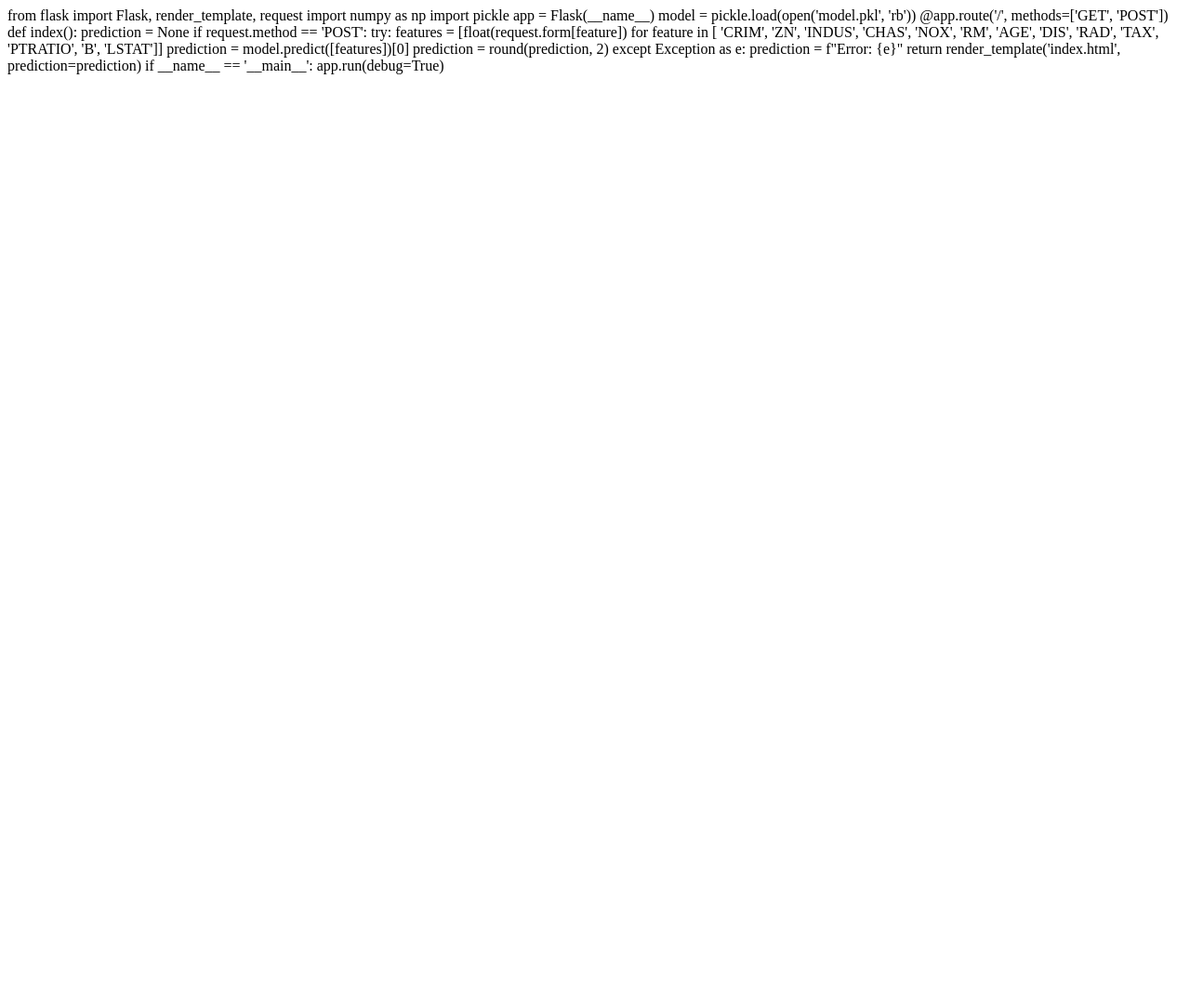
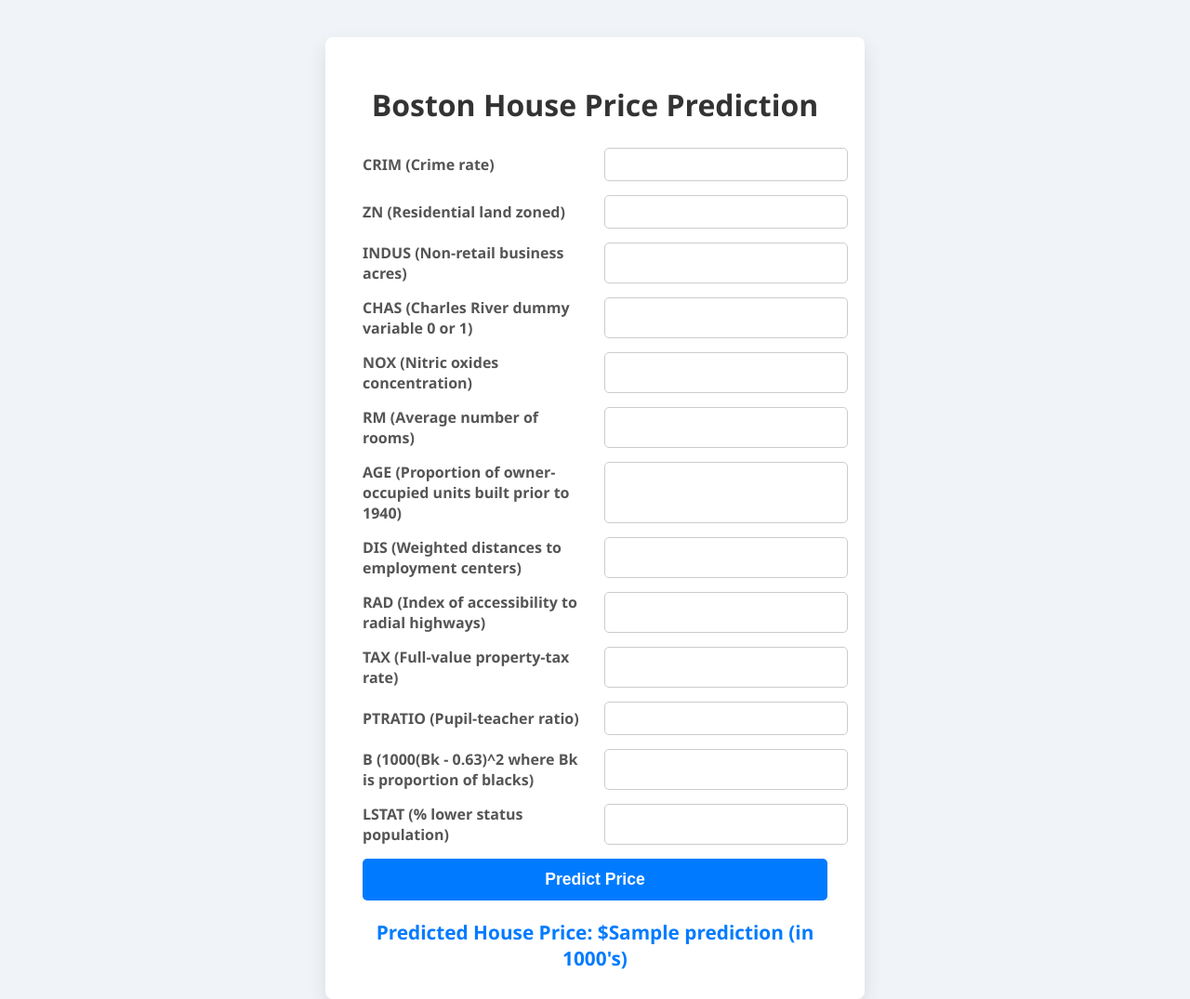
Before and after one commit to SriLasyaD/Bootcamp, a Python web app: template templates/index.html in a window 1280 px wide. Shown: the whole page at 93% size. Before the commit the page ends 80 px from the top, so only its background shows below. Run offline with Jinja, Linux system fonts and the light colour scheme; the template is opened without the code that fills it: most values are stand-ins (such as "Sample title", 1, 10 or a date in 2020).

Commit message:
Update index.html

```diff
--- a/templates/index.html
+++ b/templates/index.html
@@ -1,24 +1,133 @@
-from flask import Flask, render_template, request
-import numpy as np
-import pickle
+<!DOCTYPE html>
+<html lang="en">
+<head>
+    <meta charset="UTF-8" />
+    <meta name="viewport" content="width=device-width, initial-scale=1" />
+    <title>Boston House Price Prediction</title>
+    <style>
+        body {
+            font-family: 'Segoe UI', Tahoma, Geneva, Verdana, sans-serif;
+            background: #f0f4f8;
+            margin: 0;
+            padding: 0;
+            display: flex;
+            justify-content: center;
+            align-items: flex-start;
+            min-height: 100vh;
+        }
+        .container {
+            background: white;
+            margin-top: 40px;
+            padding: 30px 40px;
+            border-radius: 8px;
+            box-shadow: 0 8px 20px rgba(0,0,0,0.1);
+            max-width: 500px;
+            width: 100%;
+        }
+        h1 {
+            text-align: center;
+            color: #333;
+            margin-bottom: 25px;
+        }
+        form {
+            display: grid;
+            grid-template-columns: 1fr 1fr;
+            gap: 15px 20px;
+        }
+        label {
+            font-weight: 600;
+            color: #555;
+            align-self: center;
+        }
+        input[type="text"], input[type="number"] {
+            padding: 8px 10px;
+            border: 1px solid #ccc;
+            border-radius: 5px;
+            font-size: 1em;
+            width: 100%;
+        }
+        button {
+            grid-column: span 2;
+            padding: 12px;
+            background-color: #007bff;
+            border: none;
+            color: white;
+            font-weight: 700;
+            font-size: 1.1em;
+            border-radius: 5px;
+            cursor: pointer;
+            transition: background-color 0.3s ease;
+        }
+        button:hover {
+            background-color: #0056b3;
+        }
+        .result {
+            margin-top: 20px;
+            text-align: center;
+            font-size: 1.3em;
+            font-weight: 700;
+            color: #007bff;
+        }
+        @media (max-width: 600px) {
+            form {
+                grid-template-columns: 1fr;
+            }
+            button {
+                grid-column: span 1;
+            }
+        }
+    </style>
+</head>
+<body>
+    <div class="container">
+        <h1>Boston House Price Prediction</h1>
+        <form method="POST">
+            <label for="CRIM">CRIM (Crime rate)</label>
+            <input type="number" step="any" name="CRIM" id="CRIM" required />
 
-app = Flask(__name__)
-model = pickle.load(open('model.pkl', 'rb'))
+            <label for="ZN">ZN (Residential land zoned)</label>
+            <input type="number" step="any" name="ZN" id="ZN" required />
 
-@app.route('/', methods=['GET', 'POST'])
-def index():
-    prediction = None
-    if request.method == 'POST':
-        try:
-            features = [float(request.form[feature]) for feature in [
-                'CRIM', 'ZN', 'INDUS', 'CHAS', 'NOX', 'RM', 'AGE',
-                'DIS', 'RAD', 'TAX', 'PTRATIO', 'B', 'LSTAT']]
+            <label for="INDUS">INDUS (Non-retail business acres)</label>
+            <input type="number" step="any" name="INDUS" id="INDUS" required />
 
-            prediction = model.predict([features])[0]
-            prediction = round(prediction, 2)
-        except Exception as e:
-            prediction = f"Error: {e}"
-    return render_template('index.html', prediction=prediction)
+            <label for="CHAS">CHAS (Charles River dummy variable 0 or 1)</label>
+            <input type="number" step="1" min="0" max="1" name="CHAS" id="CHAS" required />
 
-if __name__ == '__main__':
-    app.run(debug=True)
+            <label for="NOX">NOX (Nitric oxides concentration)</label>
+            <input type="number" step="any" name="NOX" id="NOX" required />
+
+            <label for="RM">RM (Average number of rooms)</label>
+            <input type="number" step="any" name="RM" id="RM" required />
+
+            <label for="AGE">AGE (Proportion of owner-occupied units built prior to 1940)</label>
+            <input type="number" step="any" name="AGE" id="AGE" required />
+
+            <label for="DIS">DIS (Weighted distances to employment centers)</label>
+            <input type="number" step="any" name="DIS" id="DIS" required />
+
+            <label for="RAD">RAD (Index of accessibility to radial highways)</label>
+            <input type="number" step="1" name="RAD" id="RAD" required />
+
+            <label for="TAX">TAX (Full-value property-tax rate)</label>
+            <input type="number" step="any" name="TAX" id="TAX" required />
+
+            <label for="PTRATIO">PTRATIO (Pupil-teacher ratio)</label>
+            <input type="number" step="any" name="PTRATIO" id="PTRATIO" required />
+
+            <label for="B">B (1000(Bk - 0.63)^2 where Bk is proportion of blacks)</label>
+            <input type="number" step="any" name="B" id="B" required />
+
+            <label for="LSTAT">LSTAT (% lower status population)</label>
+            <input type="number" step="any" name="LSTAT" id="LSTAT" required />
+
+            <button type="submit">Predict Price</button>
+        </form>
+        {% if prediction is not none %}
+            <div class="result">
+                Predicted House Price: ${{ prediction }} (in 1000's)
+            </div>
+        {% endif %}
+    </div>
+</body>
+</html>
```
